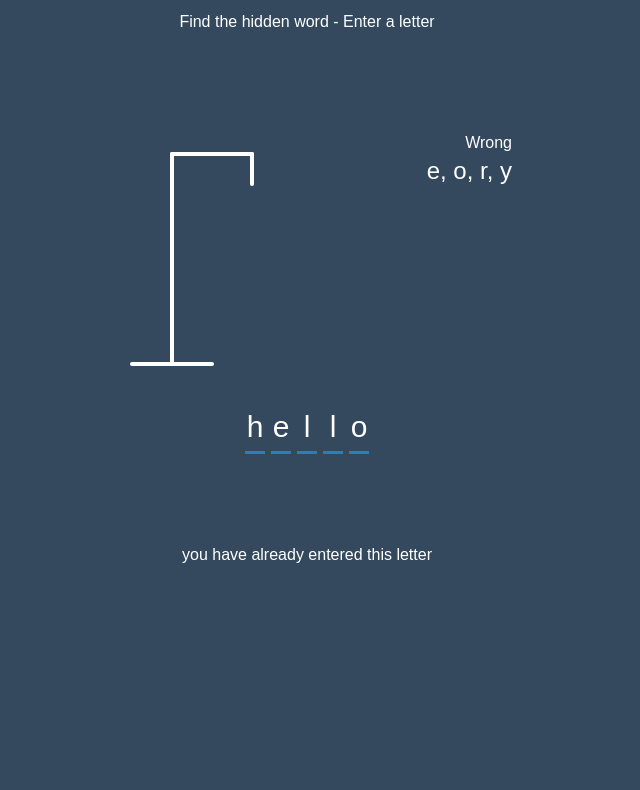
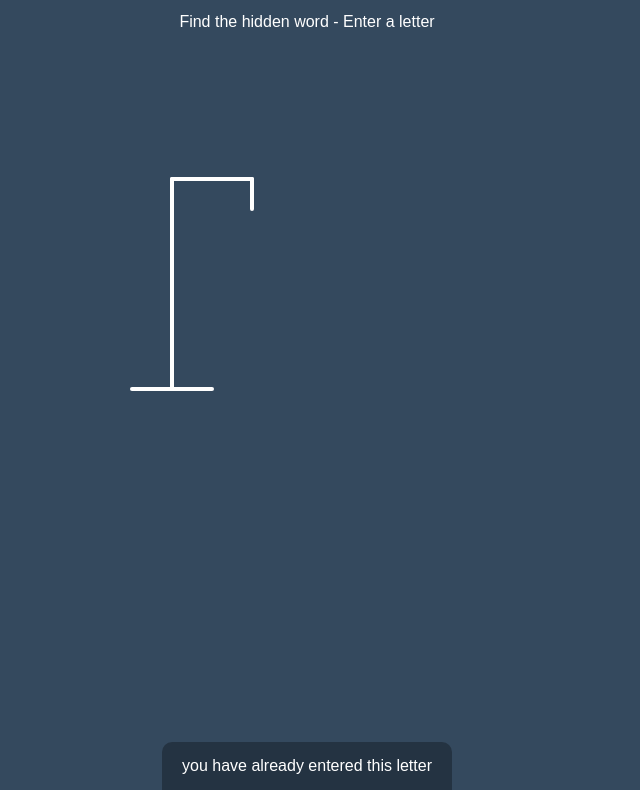
Before and after one commit to mjeanty/Hangman, a plain HTML site: page index.html in a window 1280 px wide. Shown: the part 60-850 px from the top of the page, without its empty margins (333-973 px from the left). Before the commit the page ends 800 px from the top, so only its background shows below. Drawn offline with Linux system fonts and the light colour scheme.

Commit message:
took out unncesasary html, and finalized CSS

```diff
--- a/index.html
+++ b/index.html
@@ -33,17 +33,10 @@
         </svg>
         <div class="wrong-letters-container">
             <div id="wrong-letters">
-                <p> Wrong </p>
-                <span> e, o, r, y</span>
 
             </div>
         </div>
         <div class="word" id="word">
-            <div class="letter">h</div>
-            <div class="letter">e</div>
-            <div class="letter">l</div>
-            <div class="letter">l</div>
-            <div class="letter">o</div>
 
         </div>
     </div>
@@ -51,7 +44,7 @@
     <!--final message-->
     <div class="popup-container" id="popup-container">
        <div class="popup">
-        <h2 id="final-message">you have won</h2>
+        <h2 id="final-message"></h2>
         <button id="play-button">Play Again</button>
        </div>
     </div>
--- a/style.css
+++ b/style.css
@@ -135,3 +135,33 @@ h1 {
 .popup button:focus {
     outline: 0;
 }
+
+
+.notification-container{
+    background-color: rgba(0, 0, 0, 0.3);
+    border-radius:10px 10px 0 0 ;
+    -webkit-border-radius:10px 10px 0 0 ;
+    -moz-border-radius:10px 10px 0 0 ;
+    -ms-border-radius:10px 10px 0 0 ;
+    -o-border-radius:10px 10px 0 0 ;
+    padding: 15px 20px;
+    position: absolute;
+    bottom: -50px;
+    transition: transform 0.3s ease-in-out;
+    -webkit-transition: transform 0.3s ease-in-out;
+    -moz-transition: transform 0.3s ease-in-out;
+    -ms-transition: transform 0.3s ease-in-out;
+    -o-transition: transform 0.3s ease-in-out;
+}
+
+.notification-container p {
+    margin: 0;
+}
+
+.notification-container.show{
+    transform:translateY(-50px);
+    -webkit-transform:translateY(-50px);
+    -moz-transform:translateY(-50px);
+    -ms-transform:translateY(-50px);
+    -o-transform:translateY(-50px);
+}
```
